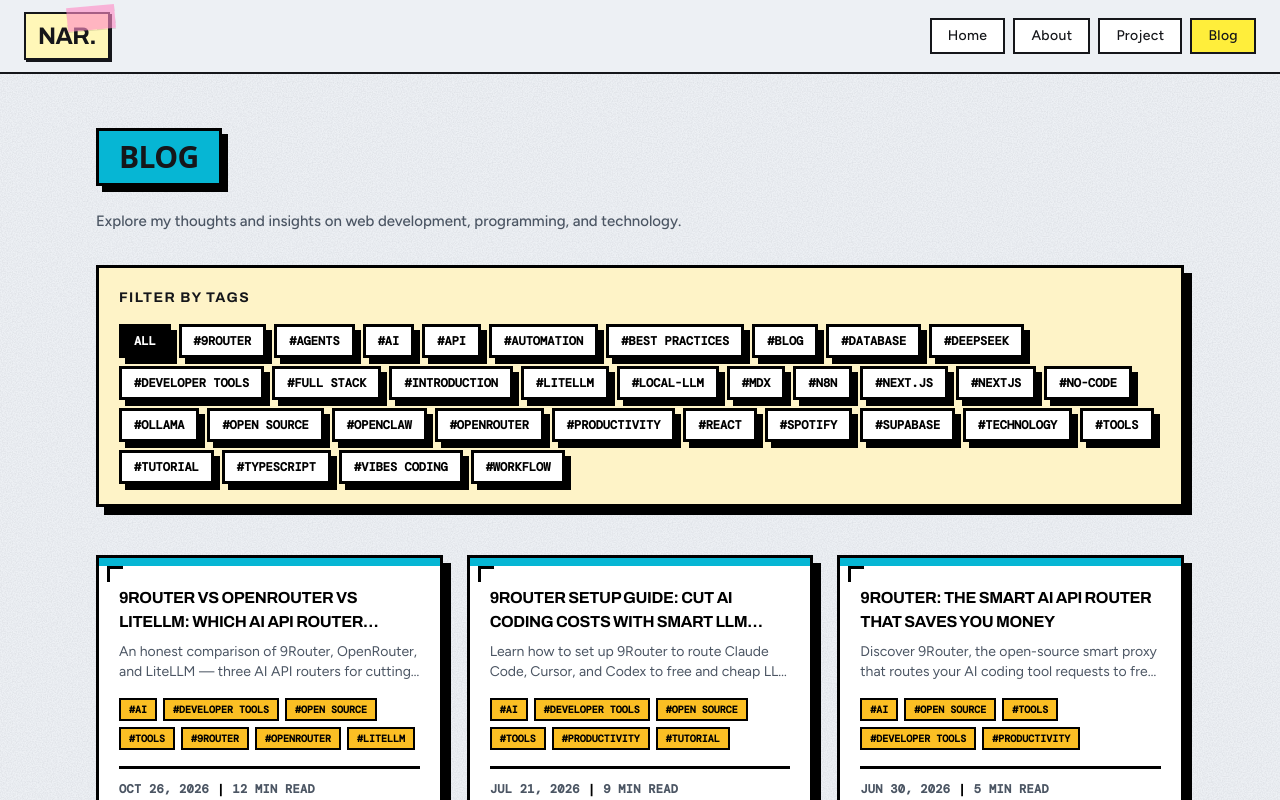
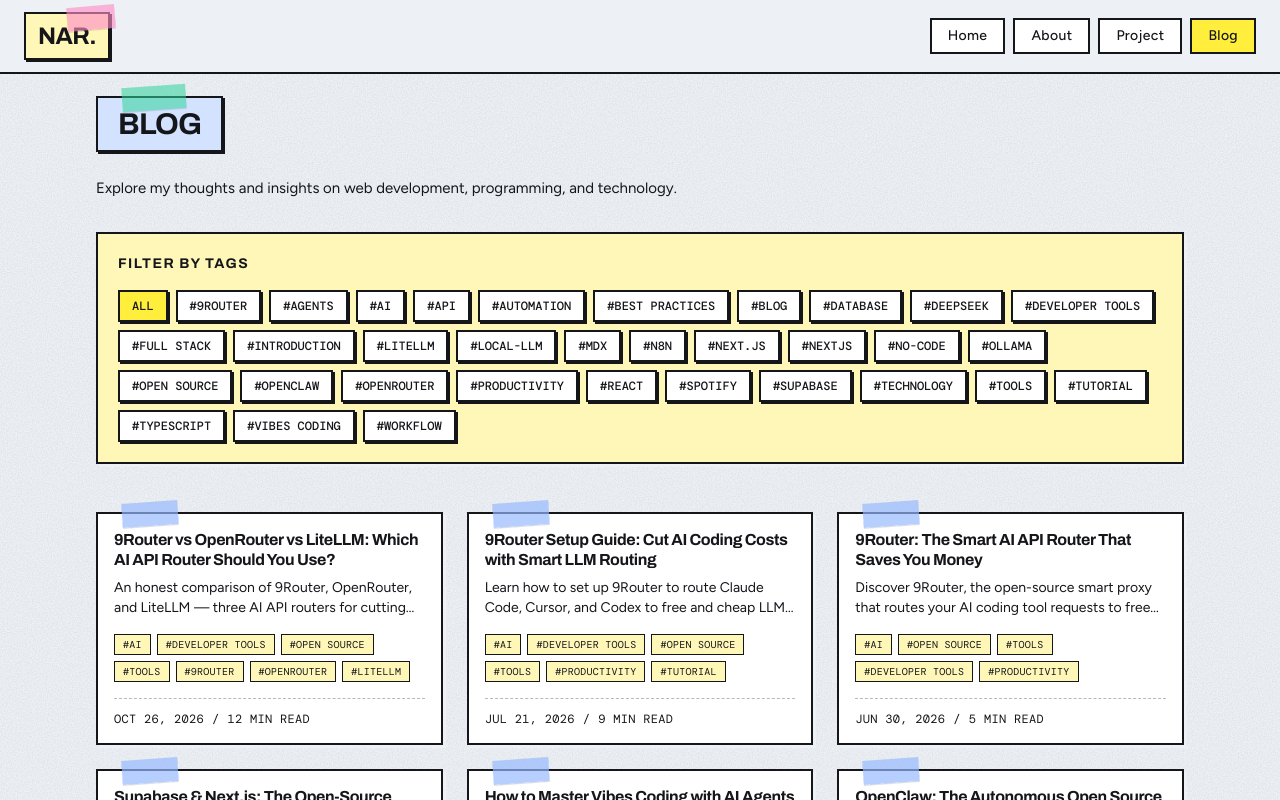
Before and after one commit to agusnarestha/nar-portfolio, a Next.js app: page /blog in a window 1280 px wide. Shown: the top 800 px of the page. Built offline with nearby package versions, Linux system fonts and the light colour scheme.

Commit message:
feat: restyle blog cards and blog index

```diff
--- a/src/app/blog/page.tsx
+++ b/src/app/blog/page.tsx
@@ -2,6 +2,8 @@ import { getAllPosts, getAllTags } from "@/utils/blog";
 import BlogCard from "@/components/blog/BlogCard";
 import Link from "next/link";
 import { Metadata } from "next";
+import PaperSheet from "@/components/collage/PaperSheet";
+import Tape from "@/components/collage/Tape";
 
 export const metadata: Metadata = {
   title: "Blog",
@@ -30,39 +32,34 @@ export default function BlogPage() {
   const tags = getAllTags();
 
   return (
-    <div className="container mx-auto my-32">
-      <div className="relative max-w-6xl mx-auto mt-24 max-[768px]:mt-28">
+    <div className="container mx-auto my-24 max-[768px]:mt-32">
+      <div className="relative mx-auto mt-24 max-w-6xl max-[768px]:mt-28">
         <div className="relative">
-
-          {/* Page heading */}
-          <div className="mb-6">
-            <h1
-              className="neo-badge text-3xl bg-[#06b6d4]
-                max-[375px]:text-xl max-[425px]:text-2xl"
-            >
+          <div className="relative mb-6 inline-block border-2 border-ink bg-sky px-5 py-2 shadow-paper-sm">
+            <Tape
+              tone="mint"
+              rotate={-4}
+              className="absolute -top-3 left-6 h-4 w-16"
+            />
+            <h1 className="font-display text-2xl font-extrabold uppercase tracking-tight text-ink sm:text-3xl">
               Blog
             </h1>
           </div>
-          <p className="mb-8 text-[15px] text-gray-600 font-medium max-[375px]:text-[14px]">
-            Explore my thoughts and insights on web development, programming, and technology.
+
+          <p className="mb-8 font-body text-[15px] leading-relaxed text-ink-2 max-[375px]:text-[14px]">
+            Explore my thoughts and insights on web development, programming,
+            and technology.
           </p>
 
-          {/* Filter by Tags panel */}
-          <div
-            className="mb-12 p-5 bg-[#fef3c7] border-[3px] border-black shadow-[8px_8px_0_#000000]"
-          >
-            <h2 className="font-display font-bold text-sm uppercase tracking-widest mb-4">
+          <PaperSheet tone="butter" className="mb-12 p-5">
+            <h2 className="mb-4 font-display text-sm font-bold uppercase tracking-widest text-ink">
               Filter by Tags
             </h2>
             <div className="flex flex-wrap gap-2">
-              {/* "All" tag */}
               <Link
                 key="all"
                 href="/blog"
-                className="inline-block bg-black text-white font-mono font-bold text-xs uppercase px-3 py-1.5 border-[3px] border-black
-                  shadow-[6px_6px_0_#000000]
-                  hover:shadow-[2px_2px_0_#000000] hover:translate-x-[4px] hover:translate-y-[4px]
-                  transition-all duration-150"
+                className="inline-block border-2 border-ink bg-highlight px-3 py-1.5 font-mono text-xs font-medium uppercase text-ink shadow-paper-sm transition-transform duration-150 hover:-translate-y-0.5"
               >
                 All
               </Link>
@@ -70,20 +67,15 @@ export default function BlogPage() {
                 <Link
                   key={tag}
                   href={`/blog/tag/${tag}`}
-                  className="inline-block bg-white text-black font-mono font-bold text-xs uppercase px-3 py-1.5 border-[3px] border-black
-                    shadow-[6px_6px_0_#000000]
-                    hover:shadow-[2px_2px_0_#000000] hover:translate-x-[4px] hover:translate-y-[4px]
-                    hover:bg-[#fbbf24]
-                    transition-all duration-150"
+                  className="inline-block border-2 border-ink bg-sheet px-3 py-1.5 font-mono text-xs font-medium uppercase text-ink shadow-paper-sm transition-all duration-150 hover:-translate-y-0.5 hover:bg-butter"
                 >
                   #{tag}
                 </Link>
               ))}
             </div>
-          </div>
+          </PaperSheet>
 
-          {/* Posts grid */}
-          <div className="grid grid-cols-1 md:grid-cols-2 lg:grid-cols-3 gap-6">
+          <div className="grid grid-cols-1 gap-6 md:grid-cols-2 lg:grid-cols-3">
             {posts.map((post) => (
               <BlogCard key={post.slug} post={post} />
             ))}
--- a/src/app/blog/tag/[tag]/page.tsx
+++ b/src/app/blog/tag/[tag]/page.tsx
@@ -3,6 +3,8 @@ import BlogCard from "@/components/blog/BlogCard";
 import Link from "next/link";
 import { notFound } from "next/navigation";
 import { Metadata } from "next";
+import PaperSheet from "@/components/collage/PaperSheet";
+import Tape from "@/components/collage/Tape";
 
 interface TagPageProps {
   params: Promise<{
@@ -49,42 +51,36 @@ export default async function TagPage({ params }: TagPageProps) {
   const posts = getPostsByTag(canonicalTag);
 
   return (
-    <div className="container mx-auto my-32">
-      <div className="relative max-w-6xl mx-auto mt-24 max-[768px]:mt-28">
-
-        {/* Back link */}
+    <div className="container mx-auto my-24 max-[768px]:mt-32">
+      <div className="relative mx-auto mt-24 max-w-6xl max-[768px]:mt-28">
         <Link
           href="/blog"
-          className="inline-flex items-center gap-2 mb-8 font-black text-xs uppercase tracking-widest
-            border-2 border-black bg-white px-3 py-2
-            shadow-[3px_3px_0_#000] hover:shadow-[1px_1px_0_#000]
-            hover:translate-x-[2px] hover:translate-y-[2px]
-            transition-all duration-100"
+          className="mb-8 inline-flex items-center gap-2 border-2 border-ink bg-sheet px-3 py-2 font-mono text-xs font-medium uppercase tracking-widest text-ink shadow-paper-sm transition-transform duration-150 hover:-translate-y-0.5 hover:bg-butter"
         >
           ← Back to Blog
         </Link>
 
-        {/* Page heading */}
         <div className="mb-6">
-          <h1
-            className="inline-block font-black text-2xl uppercase tracking-tight
-              bg-[#e6b448] border-2 border-black px-4 py-1
-              shadow-[5px_5px_0_#000]"
-          >
-            #{canonicalTag}
-          </h1>
+          <div className="relative inline-block border-2 border-ink bg-pink-light px-4 py-1.5 shadow-paper-sm">
+            <Tape
+              tone="yellow"
+              rotate={-4}
+              className="absolute -top-3 left-5 h-4 w-14"
+            />
+            <h1 className="font-display text-2xl font-extrabold uppercase tracking-tight text-ink">
+              #{canonicalTag}
+            </h1>
+          </div>
         </div>
 
-        {/* All Tags panel */}
-        <div className="mb-10 p-5 bg-[#fffbe6] border-2 border-black shadow-[5px_5px_0_#000]">
-          <h2 className="font-black text-sm uppercase tracking-widest mb-4">All Tags</h2>
+        <PaperSheet tone="butter" className="mb-10 p-5">
+          <h2 className="mb-4 font-display text-sm font-bold uppercase tracking-widest text-ink">
+            All Tags
+          </h2>
           <div className="flex flex-wrap gap-2">
             <Link
               href="/blog"
-              className="inline-block bg-black text-white font-bold text-xs uppercase px-3 py-1.5 border border-black
-                shadow-[3px_3px_0_#888]
-                hover:shadow-[1px_1px_0_#888] hover:translate-x-[2px] hover:translate-y-[2px]
-                transition-all duration-100"
+              className="inline-block border-2 border-ink bg-sheet px-3 py-1.5 font-mono text-xs font-medium uppercase text-ink shadow-paper-sm transition-transform duration-150 hover:-translate-y-0.5 hover:bg-highlight"
             >
               All
             </Link>
@@ -92,23 +88,19 @@ export default async function TagPage({ params }: TagPageProps) {
               <Link
                 key={tag}
                 href={`/blog/tag/${tag}`}
-                className={`inline-block font-bold text-xs uppercase px-3 py-1.5 border-2 border-black
-                  shadow-[3px_3px_0_#000]
-                  hover:shadow-[1px_1px_0_#000] hover:translate-x-[2px] hover:translate-y-[2px]
-                  transition-all duration-100
-                  ${tag.toLowerCase() === canonicalTag.toLowerCase()
-                    ? "bg-[#e6b448] text-black"
-                    : "bg-white text-black hover:bg-[#e6b448]"
-                  }`}
+                className={`inline-block border-2 border-ink px-3 py-1.5 font-mono text-xs font-medium uppercase text-ink shadow-paper-sm transition-transform duration-150 hover:-translate-y-0.5 ${
+                  tag.toLowerCase() === canonicalTag.toLowerCase()
+                    ? "bg-highlight"
+                    : "bg-sheet hover:bg-butter"
+                }`}
               >
                 #{tag}
               </Link>
             ))}
           </div>
-        </div>
+        </PaperSheet>
 
-        {/* Posts grid */}
-        <div className="grid grid-cols-1 md:grid-cols-2 lg:grid-cols-3 gap-6">
+        <div className="grid grid-cols-1 gap-6 md:grid-cols-2 lg:grid-cols-3">
           {posts.map((post) => (
             <BlogCard key={post.slug} post={post} />
           ))}
--- a/src/components/PostCard.tsx
+++ b/src/components/PostCard.tsx
@@ -1,6 +1,8 @@
 "use client";
 
 import { useState } from "react";
+import Tape from "./collage/Tape";
+import Tag from "./collage/Tag";
 
 type PostCardProps = {
   title: string;
@@ -31,46 +33,33 @@ const PostCard: React.FC<PostCardProps> = ({
     <a
       href={`/blog/${slug}`}
       aria-label={title}
-      className="
-        neo-card relative h-[280px] flex flex-col w-full
-        bg-white border-[3px] border-black
-        shadow-[8px_8px_0_#000000]
-        cursor-pointer overflow-hidden
-        group
-      "
+      className="group relative flex h-[280px] w-full flex-col border-2 border-ink bg-sheet p-4 shadow-paper transition-transform duration-200 hover:-translate-y-1"
     >
-      {/* Corner bracket */}
-      <div className="absolute bottom-2 right-2 w-4 h-4 border-b-[3px] border-r-[3px] border-black pointer-events-none z-10" />
+      <Tape
+        tone="mint"
+        rotate={-4}
+        className="absolute -top-3 left-6 z-10 h-4 w-14"
+      />
 
-      {/* Color accent top bar — grows on hover */}
-      <div className="h-2 w-full bg-[#06b6d4] accent-bar" />
+      <h3 className="mb-2 line-clamp-2 min-h-[3rem] font-display text-lg font-bold leading-6 tracking-tight text-ink decoration-cobalt decoration-2 underline-offset-2 group-hover:underline">
+        {title}
+      </h3>
 
-      <div className="p-5 flex flex-col h-full">
-        {/* Title */}
-        <h1 className="text-black text-lg font-display font-bold leading-6 mb-2 line-clamp-2 min-h-[3rem] uppercase tracking-tight group-hover:underline decoration-[#06b6d4] decoration-[3px] underline-offset-2">
-          {title}
-        </h1>
-
-        {/* Description */}
-        <p className="text-sm text-gray-600 mb-3 line-clamp-2 flex-grow">
+      <p className="mb-3 line-clamp-2 flex-grow font-body text-sm text-ink-2">
         {description}
       </p>
 
-        {/* Tags */}
       <div className="mb-3">
-          <div className="flex gap-1.5 flex-wrap">
+        <div className="flex flex-wrap gap-1.5">
           {displayedTags.map((tag, index) => (
-              <span
-                key={index}
-                className="flex-shrink-0 bg-[#fbbf24] border-[2px] border-black text-black font-mono font-bold text-[10px] uppercase px-2 py-0.5 whitespace-nowrap"
-              >
+            <Tag key={index} tone="butter">
               #{tag}
-              </span>
+            </Tag>
           ))}
           {hasMoreTags && (
             <button
               onClick={handleTagClick}
-                className="flex-shrink-0 bg-black text-white font-mono font-bold text-[10px] uppercase px-2 py-0.5 border-[2px] border-black whitespace-nowrap hover:bg-gray-800 transition-colors"
+              className="inline-flex flex-shrink-0 items-center border border-ink bg-sheet px-2 py-0.5 font-mono text-[10px] uppercase tracking-wide text-ink transition-colors hover:bg-butter"
             >
               {showAllTags ? "Less" : `+${tags.length - 3}`}
             </button>
@@ -78,11 +67,9 @@ const PostCard: React.FC<PostCardProps> = ({
         </div>
       </div>
 
-        {/* Date */}
-        <p className="text-xs font-mono font-bold text-gray-600 uppercase tracking-wide mt-auto">
+      <p className="mt-auto border-t border-dashed border-ink/30 pt-3 font-mono text-xs uppercase tracking-wide text-ink-2">
         {pubDate}
       </p>
-      </div>
     </a>
   );
 };
--- a/src/components/blog/BlogCard.tsx
+++ b/src/components/blog/BlogCard.tsx
@@ -1,5 +1,7 @@
 import Link from "next/link";
 import { BlogPost } from "@/types/blog";
+import Tape from "@/components/collage/Tape";
+import Tag from "@/components/collage/Tag";
 
 interface BlogCardProps {
   post: BlogPost;
@@ -7,44 +9,31 @@ interface BlogCardProps {
 
 export default function BlogCard({ post }: BlogCardProps) {
   return (
-    <article
-      className="
-        neo-card group relative bg-white border-[3px] border-black
-        shadow-[8px_8px_0_#000000]
-        overflow-hidden flex flex-col
-      "
-    >
-      {/* Corner bracket */}
-      <div className="absolute top-2 left-2 w-4 h-4 border-t-[3px] border-l-[3px] border-black pointer-events-none z-10" />
+    <article className="group relative flex h-full flex-col border-2 border-ink bg-sheet p-4 shadow-paper transition-transform duration-200 hover:-translate-y-1">
+      <Tape
+        tone="sky"
+        rotate={-4}
+        className="absolute -top-3 left-6 z-10 h-4 w-14"
+      />
 
-      {/* Top accent bar — grows on hover */}
-      <div className="h-2 w-full bg-[#06b6d4] flex-shrink-0 accent-bar" />
-
-      <Link href={`/blog/${post.slug}`} className="block h-full p-5 flex flex-col flex-1">
-        {/* Title */}
-        <h2 className="text-base font-display font-bold text-black mb-2 line-clamp-2 uppercase tracking-tight group-hover:underline decoration-[#06b6d4] decoration-[3px] underline-offset-2">
+      <Link href={`/blog/${post.slug}`} className="flex h-full flex-col">
+        <h2 className="mb-2 line-clamp-2 font-display text-base font-bold leading-tight tracking-tight text-ink decoration-cobalt decoration-2 underline-offset-2 group-hover:underline">
           {post.title}
         </h2>
 
-        {/* Description */}
-        <p className="text-sm text-gray-600 mb-4 line-clamp-2 flex-grow">
+        <p className="mb-4 line-clamp-2 flex-grow font-body text-sm text-ink-2">
           {post.description}
         </p>
 
-        {/* Tags */}
-        <div className="flex flex-wrap gap-1.5 mb-4">
+        <div className="mb-4 flex flex-wrap gap-1.5">
           {post.tags.map((tag) => (
-            <span
-              key={tag}
-              className="bg-[#fbbf24] border-[2px] border-black text-black font-mono font-bold text-[10px] uppercase px-2 py-0.5 whitespace-nowrap"
-            >
+            <Tag key={tag} tone="butter">
               #{tag}
-            </span>
+            </Tag>
           ))}
         </div>
 
-        {/* Date + read time */}
-        <div className="flex items-center gap-2 text-xs font-mono font-bold text-gray-600 uppercase tracking-wide mt-auto border-t-[3px] border-black pt-3">
+        <div className="mt-auto flex items-center gap-2 border-t border-dashed border-ink/30 pt-3 font-mono text-xs uppercase tracking-wide text-ink-2">
           <time>
             {new Date(post.date).toLocaleDateString("en-US", {
               month: "short",
@@ -52,7 +41,7 @@ export default function BlogCard({ post }: BlogCardProps) {
               year: "numeric",
             })}
           </time>
-          <span className="text-black">|</span>
+          <span className="text-ink-3">/</span>
           <span>{post.readingTime} min read</span>
         </div>
       </Link>
--- a/src/components/sections/RecentPostSection.tsx
+++ b/src/components/sections/RecentPostSection.tsx
@@ -1,5 +1,7 @@
 import React, { useState, useEffect } from "react";
+import Link from "next/link";
 import PostCard from "../PostCard";
+import Tape from "../collage/Tape";
 
 const RecentPostSection = () => {
   const [latestPosts, setLatestPosts] = useState<any[]>([]);
@@ -22,29 +24,38 @@ const RecentPostSection = () => {
 
   return (
     <div>
-      {/* Heading row */}
-      <div className="flex flex-col sm:flex-row sm:items-center sm:justify-between gap-3 mb-4">
-        <h1
-          className="neo-badge text-3xl bg-[#06b6d4]
-            max-[325px]:text-base max-[365px]:text-[19px] max-[395px]:text-xl max-[430px]:text-2xl max-[540px]:text-[25px]"
-        >
+      <div className="mb-4 flex flex-col gap-3 sm:flex-row sm:items-center sm:justify-between">
+        <div className="relative inline-block border-2 border-ink bg-sky px-5 py-2 shadow-paper-sm">
+          <Tape
+            tone="pink"
+            rotate={-4}
+            className="absolute -top-3 left-6 h-4 w-16"
+          />
+          <h2 className="font-display text-2xl font-extrabold uppercase tracking-tight text-ink sm:text-3xl">
             Recent Post
-        </h1>
-        <a
+          </h2>
+        </div>
+        <Link
           href="/blog"
-          className="neo-btn bg-[#fbbf24] self-start"
+          className="inline-flex items-center gap-2 self-start border-2 border-ink bg-butter px-4 py-2 font-body text-sm font-medium text-ink shadow-paper-sm transition-transform duration-150 hover:-translate-y-0.5"
         >
           View All
-          <svg xmlns="http://www.w3.org/2000/svg" className="w-4 fill-current" viewBox="0 0 24 24">
+          <svg
+            xmlns="http://www.w3.org/2000/svg"
+            className="w-4 fill-current"
+            viewBox="0 0 24 24"
+          >
             <path d="m11.293 17.293 1.414 1.414L19.414 12l-6.707-6.707-1.414 1.414L15.586 11H6v2h9.586z" />
           </svg>
-        </a>
+        </Link>
       </div>
 
-      <div className="my-9 -mx-4 sm:-mx-8 px-4 sm:px-8 lg:mx-0 lg:px-0 overflow-x-auto lg:overflow-x-visible scrollbar-hide">
-        <div className="flex lg:grid lg:grid-cols-3 gap-6 w-max lg:w-auto">
+      <div className="my-8 -mx-4 flex gap-6 overflow-x-auto px-4 scrollbar-hide sm:-mx-8 sm:px-8 lg:mx-0 lg:grid lg:grid-cols-3 lg:overflow-visible lg:px-0">
         {latestPosts.map((post, index) => (
-            <div key={index} className="w-[280px] sm:w-[320px] lg:w-auto flex-shrink-0">
+          <div
+            key={index}
+            className="w-[280px] flex-shrink-0 sm:w-[320px] lg:w-auto"
+          >
             <PostCard
               slug={post.slug}
               pubDate={new Date(post.date).toLocaleDateString("en-US", {
@@ -60,7 +71,6 @@ const RecentPostSection = () => {
         ))}
       </div>
     </div>
-    </div>
   );
 };
 
```
Lines whose indentation alone changed are shown as unchanged.
